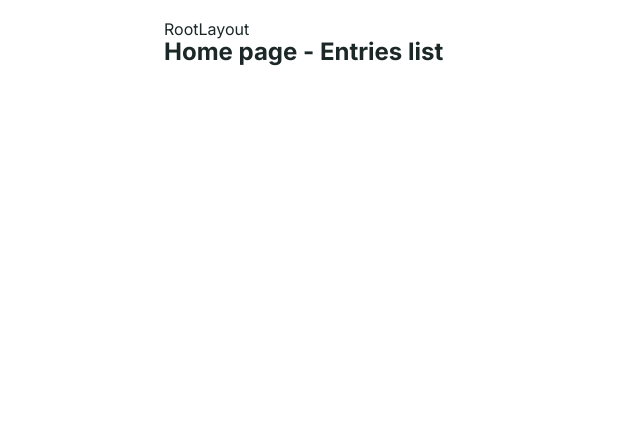
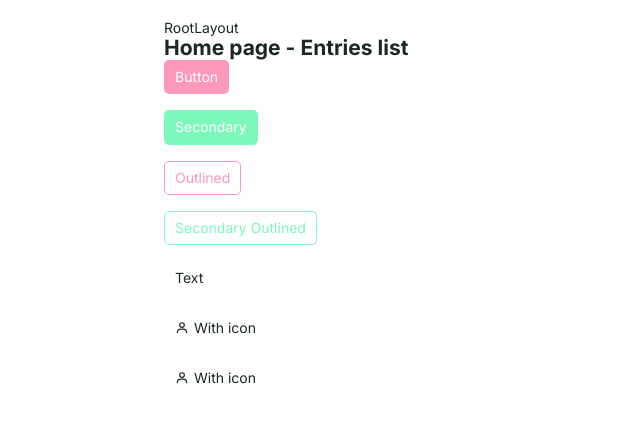
Before and after one commit to IrvingRR/people4business-blog-app, a React (Vite) app: page / in a window 1280 px wide. Shown: the top 422 px of the page, without its empty margins (0-640 px from the left). Built offline with nearby package versions, Linux system fonts and the light colour scheme.

Commit message:
feat(Button common component created with variants)

```diff
--- /dev/null
+++ b/src/components/common/Button.jsx
@@ -0,0 +1,10 @@
+import { ButtonElement } from "../../styled/components/common/button";
+
+export const Button = ({ label, variant, icon, ...props }) => {
+  return (
+    <ButtonElement variant={variant} {...props}>
+        { icon }
+        { label }
+    </ButtonElement>
+  );
+};
--- /dev/null
+++ b/src/components/common/index.js
@@ -0,0 +1 @@
+export * from './Button';
--- /dev/null
+++ b/src/components/index.js
@@ -0,0 +1 @@
+export * from './common';
--- a/src/layouts/RootLayout.jsx
+++ b/src/layouts/RootLayout.jsx
@@ -1,5 +1,7 @@
 import { Outlet } from "react-router-dom";
 import { RootContainer, RootContent } from "../styled/layouts/rootLayout";
+import { Button } from "../components/common/Button";
+import { BiUser } from "react-icons/bi";
 
 export const RootLayout = () => {
   return (
@@ -7,6 +9,13 @@ export const RootLayout = () => {
         <RootContent>
             <div>RootLayout</div>
             <Outlet/>
+            <Button label='Button'/><br/>
+            <Button label='Secondary' variant='secondary'/><br/>
+            <Button label='Outlined' variant='outlined'/><br/>
+            <Button label='Secondary Outlined' variant='secondary-outlined'/><br/>
+            <Button label='Text' variant='text'/><br/>
+            <Button label='With icon' icon={<BiUser/>} variant='text'/><br/>
+            <Button label='With icon' icon={<BiUser/>} variant='text-secondary'/><br/>
         </RootContent>
     </RootContainer>
   );
--- /dev/null
+++ b/src/styled/components/common/button.js
@@ -0,0 +1,75 @@
+import styled, {css} from 'styled-components';
+
+export const ButtonElement = styled.button`
+    padding: 8px 10px;
+    border-radius: var(--radius);
+    display: flex;
+    align-items: center;
+    justify-content: center;
+    gap: 5px;
+    background-color: var(--primary-color);
+    color: var(--white-color);
+
+    &:hover {
+        background-color: var(--primary-color-hover);
+    }
+
+    ${props => {
+        switch (props.variant) {
+            case 'secondary':
+                return css`
+                    background-color: var(--secondary-color);
+                    &:hover { background-color: var(--secondary-color-hover); }
+                `
+
+            case 'outlined':
+                return css`
+                    background-color: transparent;
+                    color: var(--primary-color);
+                    border-color: var(--primary-color);
+
+                    &:hover {
+                        background-color: transparent;
+                        border-color: var(--primary-color-hover);
+                        color: var(--primary-color-hover);
+                    }
+                `
+
+            case 'secondary-outlined':
+                return css`
+                    background-color: transparent;
+                    color: var(--secondary-color);
+                    border-color: var(--secondary-color);
+
+                    &:hover {
+                        background-color: transparent;
+                        border-color: var(--secondary-color-hover);
+                        color: var(--secondary-color-hover);
+                    }
+                `
+            case 'text':
+                return css`
+                    background-color: transparent;
+                    color: ${props => props.theme.fontColor};
+
+                    &:hover {
+                        background-color: transparent;
+                        color: var(--primary-color);
+                    }
+                `;
+
+            case 'text-secondary':
+                return css`
+                    background-color: transparent;
+                    color: ${props => props.theme.fontColor};
+
+                    &:hover {
+                        background-color: transparent;
+                        color: var(--secondary-color);
+                    }
+                `;
+            default:
+                break;
+        }
+    }}
+`;
--- a/src/styled/globalStyles.js
+++ b/src/styled/globalStyles.js
@@ -12,16 +12,17 @@ export const GlobalStyles = createGlobalStyle`
         --secondary-color-disabled: #b6fcd8;
 
         --error-color: #f83b3b;
+        --white-color: #fff;
 
         --font-family: 'Inter', sans-serif;
         --fs-sm: 0.75rem; // 12px
-        --fs-md: 0.875; // 14px
+        --fs-md: 0.875rem; // 14px
         --fs-lg: 1.25rem; // 20px
         --fs-xl: 1.875rem; // 30px
         --fs-xxl: 2.1875rem; // 35px
-        --fs-xxxl: 2.5rem: // 40px
+        --fs-xxxl: 2.5rem; // 40px
 
-        --raidus: 10px;
+        --radius: 5px;
         --radius-rounded: 80px;
         --transition: 0.2s ease;
     }
@@ -43,6 +44,7 @@ export const GlobalStyles = createGlobalStyle`
         border: 1px solid transparent;
         transition: var(--transition);
         font-family: var(--font-family);
+        font-size: var(--fs-md);
     }
 
     button {
```
Also changed, not shown: .eslintrc.cjs.
